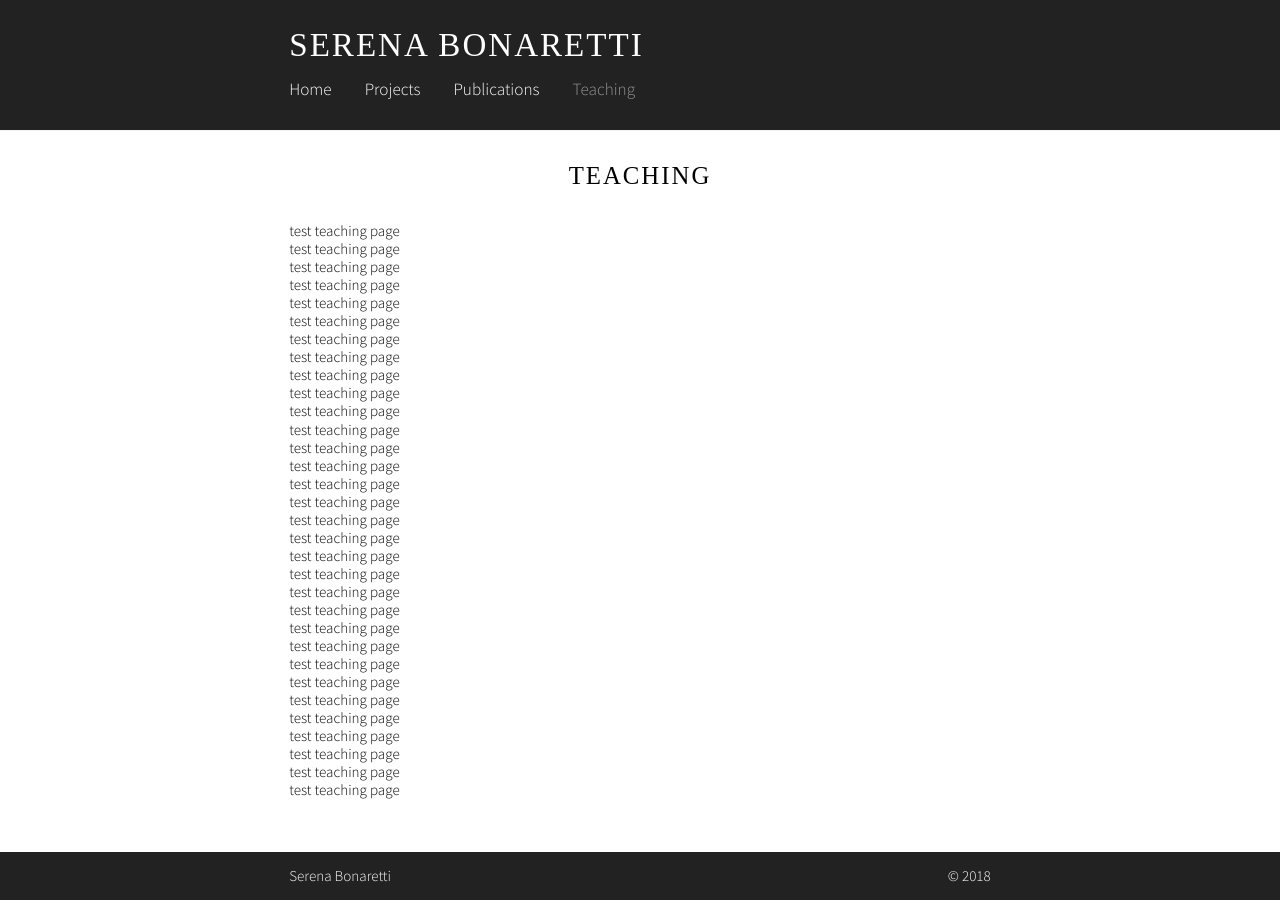
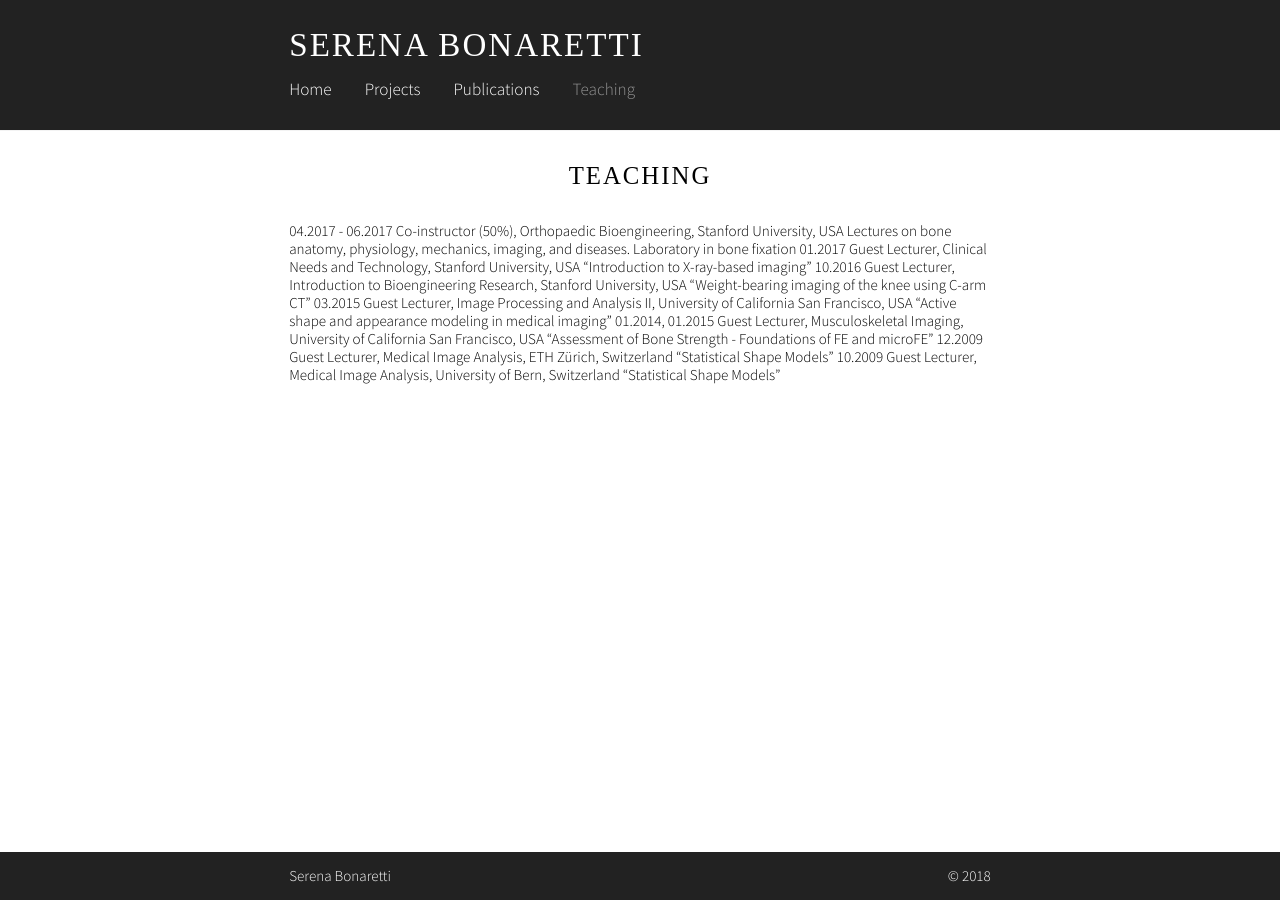
Before and after one commit to sbonaretti/sbonaretti.github.io, a Jekyll site: the page built from Teaching.md, in a window 1280 px wide. Built offline with Jekyll 4.4.1, drawn with Linux system fonts in a browser that asks for light colours; some web fonts are replaced.

Commit message:
Update Teaching.md

```diff
--- a/Teaching.md
+++ b/Teaching.md
@@ -2,35 +2,17 @@
 title: "Teaching"
 ---
 
-test teaching page
-test teaching page
-test teaching page
-test teaching page
-test teaching page
-test teaching page
-test teaching page
-test teaching page
-test teaching page
-test teaching page
-test teaching page
-test teaching page
-test teaching page
-test teaching page
-test teaching page
-test teaching page
-test teaching page
-test teaching page
-test teaching page
-test teaching page
-test teaching page
-test teaching page
-test teaching page
-test teaching page
-test teaching page
-test teaching page
-test teaching page
-test teaching page
-test teaching page
-test teaching page
-test teaching page
-test teaching page
+04.2017 - 06.2017	Co-instructor (50%), Orthopaedic Bioengineering, Stanford University, USA
+	Lectures on bone anatomy, physiology, mechanics, imaging, and diseases. Laboratory in bone fixation
+01.2017	Guest Lecturer, Clinical Needs and Technology, Stanford University, USA
+	“Introduction to X-ray-based imaging”
+10.2016	Guest Lecturer, Introduction to Bioengineering Research, Stanford University, USA
+	“Weight-bearing imaging of the knee using C-arm CT”
+03.2015	Guest Lecturer, Image Processing and Analysis II, University of California San Francisco, USA
+	“Active shape and appearance modeling in medical imaging”
+01.2014, 01.2015	Guest Lecturer, Musculoskeletal Imaging, University of California San Francisco, USA
+“Assessment of Bone Strength - Foundations of FE and microFE”
+12.2009			Guest Lecturer, Medical Image Analysis, ETH Zürich, Switzerland
+“Statistical Shape Models”
+10.2009			Guest Lecturer, Medical Image Analysis, University of Bern, Switzerland
+“Statistical Shape Models”
```
